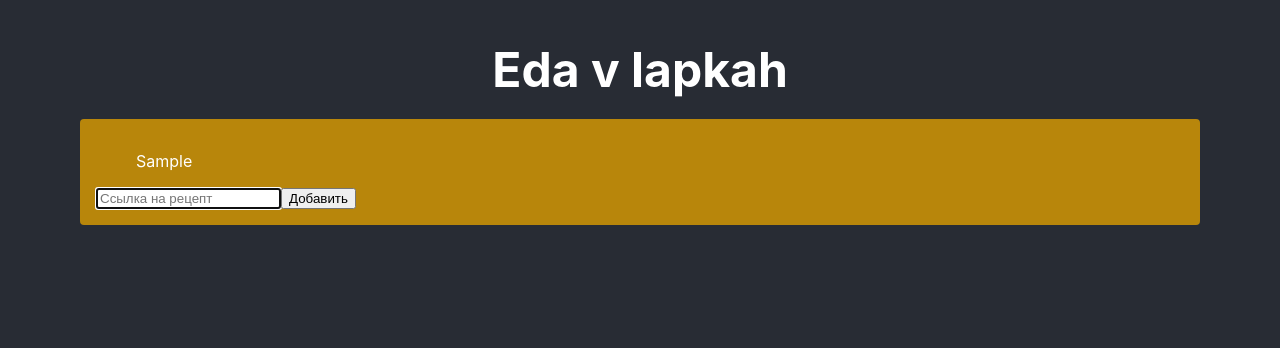
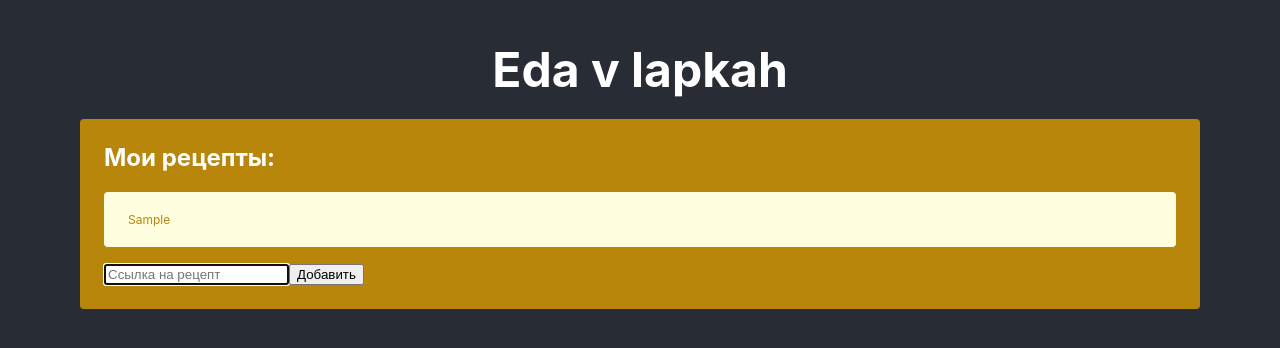
Before and after one commit to lapitskaya/eda_v_lapkah, a React (Create React App) app: page /#/recipes in a window 1280 px wide. Both pictures are taken after typing "Sample" into the empty fields and a click on the button "Добавить". Shown: the top 348 px of the page. Built offline with nearby package versions, Linux system fonts and the light colour scheme.

Commit message:
Fix style import; create Recipe component; text changes.

```diff
--- a/src/App.css
+++ b/src/App.css
@@ -17,7 +17,7 @@
 }
 
 .content {
-  padding: 16px;
+  padding: 24px;
   background: darkgoldenrod;
   color: white;
   border-radius: 4px;
--- a/src/routes/Home/Home.css
+++ b/src/routes/Home/Home.css
@@ -1,3 +1,7 @@
+.cardTitle {
+   margin-top: 0;
+}
+
 .description {
     color: lightyellow;
 }
--- a/src/routes/Home/Home.jsx
+++ b/src/routes/Home/Home.jsx
@@ -9,7 +9,7 @@ function RecipesRenderer(props) {
             <RecipeList recipes={props.recipes} />
         );
     }
-    return <p className="description">Здесь добавляют рецепты.</p>;
+    return <p className="description">У вас пока нет рецептов, но вы можете их добавить!</p>;
 }
 
 class Home extends React.Component {
@@ -51,6 +51,7 @@ class Home extends React.Component {
     render() {
         return (
             <>
+                <h2 className="cardTitle">Мои рецепты:</h2>
                 <RecipesRenderer hasRecipe={this.state.hasRecipe} recipes={this.state.recipes} />
                 <form onSubmit={this.handleSubmit}>
                     <input onChange={this.handleChange} ref={(el) => this._input = el} placeholder="Ссылка на рецепт"/>
--- /dev/null
+++ b/src/routes/Home/Recipe/Recipe.css
@@ -0,0 +1,7 @@
+.card {
+    margin-bottom: 16px;
+    padding: 8px 24px;
+    background-color: lightyellow;
+    border-radius: 4px;
+    color: darkgoldenrod;
+}
--- /dev/null
+++ b/src/routes/Home/Recipe/Recipe.jsx
@@ -0,0 +1,14 @@
+import './Recipe.css';
+import React from "react";
+
+class Recipe extends React.Component {
+    render() {
+        return (
+            <li className="card">
+                <p>{this.props.recipe}</p>
+            </li>
+        );
+    }
+}
+
+export default Recipe;
--- a/src/routes/Home/RecipeList/RecipeList.css
+++ b/src/routes/Home/RecipeList/RecipeList.css
@@ -1,3 +1,5 @@
 .recipes {
+    padding-left: 0;
     font-size: 12px;
+    list-style-type: none;
 }
--- a/src/routes/Home/RecipeList/RecipeList.jsx
+++ b/src/routes/Home/RecipeList/RecipeList.jsx
@@ -1,10 +1,11 @@
-import styles from './RecipeList.css';
+import './RecipeList.css';
 import React from "react";
+import Recipe from "../Recipe/Recipe";
 
 class RecipeList extends React.Component {
     renderRecipe(recipes, i) {
         return (
-            <p key={i}>{recipes[i]}</p>
+            <Recipe key={i} recipe={recipes[i]} />
         )
     }
 
@@ -15,9 +16,11 @@ class RecipeList extends React.Component {
             recipeList.push(this.renderRecipe(recipes, recipeNum));
         }
         return (
-            <ul className={styles.recipes}>
-                {recipeList}
-            </ul>
+            <>
+                <ul className="recipes">
+                    {recipeList}
+                </ul>
+            </>
         );
     }
 }
```
